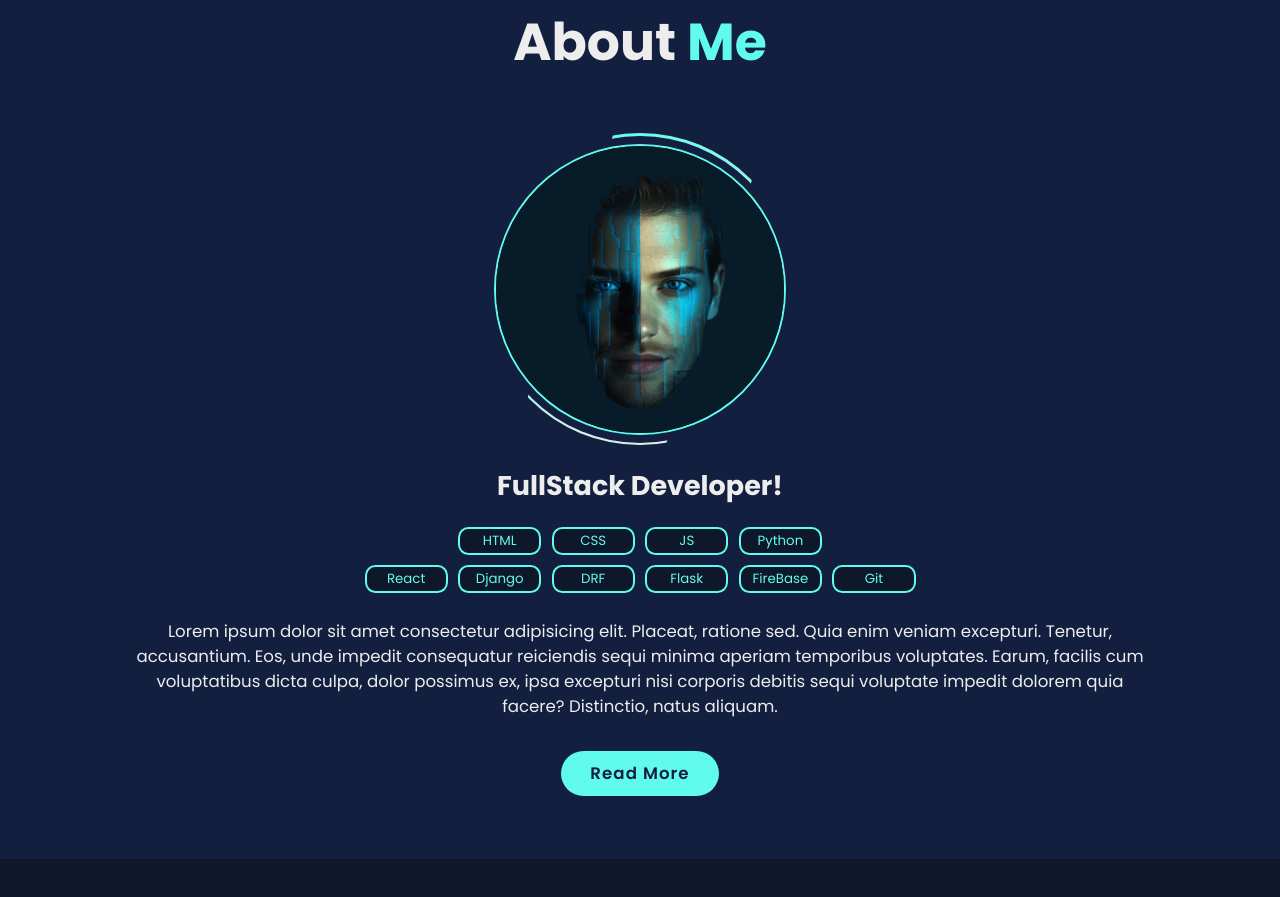
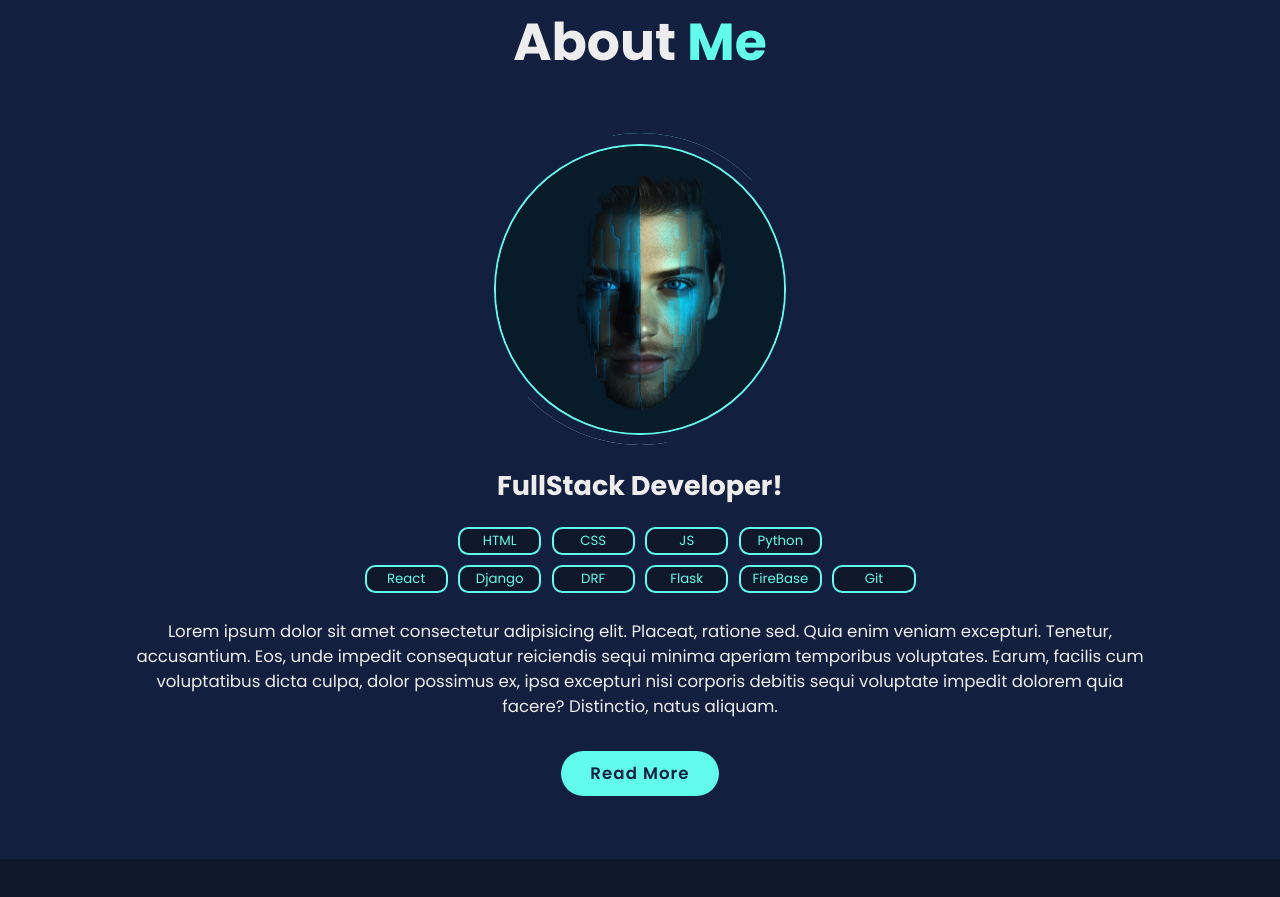
Before and after one commit to Joe-Collins-1986/Portfolio-Main, a React (Vite) app: page / in a window 1280 px wide. Shown: the part 880-1777 px from the top of the page. Built offline with nearby package versions, Linux system fonts and the light colour scheme.

Commit message:
border animation correction

```diff
--- a/src/components/NavBar.jsx
+++ b/src/components/NavBar.jsx
@@ -101,11 +101,6 @@ const NavBar2 = () => {
           <a href="#">
             <PiGithubLogoFill />
           </a>
-          <SpanSwipe
-            activeSection={activeSection}
-            colour={"animateBg"}
-            delay={6}
-          />
         </div>
       </nav>
     </header>
--- a/src/styles/About.module.css
+++ b/src/styles/About.module.css
@@ -15,7 +15,6 @@
   height: 30rem;
   background: var(--second-bg-color);
   border-radius: 50%;
-
   overflow: hidden;
 }
 
@@ -25,9 +24,9 @@
   left: 0;
   top: 0;
   inset: -1rem 8rem;
-  background: linear-gradient(315deg, var(--main-color), var(--text-color));
+  background: var(--second-bg-color);
   transition: 0.5s;
-  animation: spin 4s linear infinite;
+  animation: spin 4s linear infinite, changeColor 2s forwards;
 }
 
 .box:hover::before {
@@ -37,10 +36,11 @@
 .box::after {
   content: "";
   position: absolute;
-  inset: 0.25rem 0.25rem;
+  inset: 0rem 0rem;
   background: var(--second-bg-color);
   z-index: 1;
   border-radius: 50%;
+  animation: changeInset 3s forwards infinite 2s;
 }
 
 .aboutImg {
@@ -98,6 +98,10 @@
   margin: 2rem 0 3rem;
 }
 
+.skillTags {
+  position: relative;
+}
+
 .skillTags button {
   pointer-events: none;
   margin: 0.5rem 0.5rem;
@@ -109,6 +113,24 @@
   color: var(--main-color);
 }
 
+@keyframes changeColor {
+  0%,
+  99% {
+    background: var(--second-bg-color);
+  }
+
+  100% {
+    background: linear-gradient(315deg, var(--main-color), var(--text-color));
+  }
+}
+
+@keyframes changeInset {
+  0%,
+  100% {
+    inset: -1rem 0.5rem;
+  }
+}
+
 @keyframes spin {
   0% {
     transform: rotate(0deg);
```
